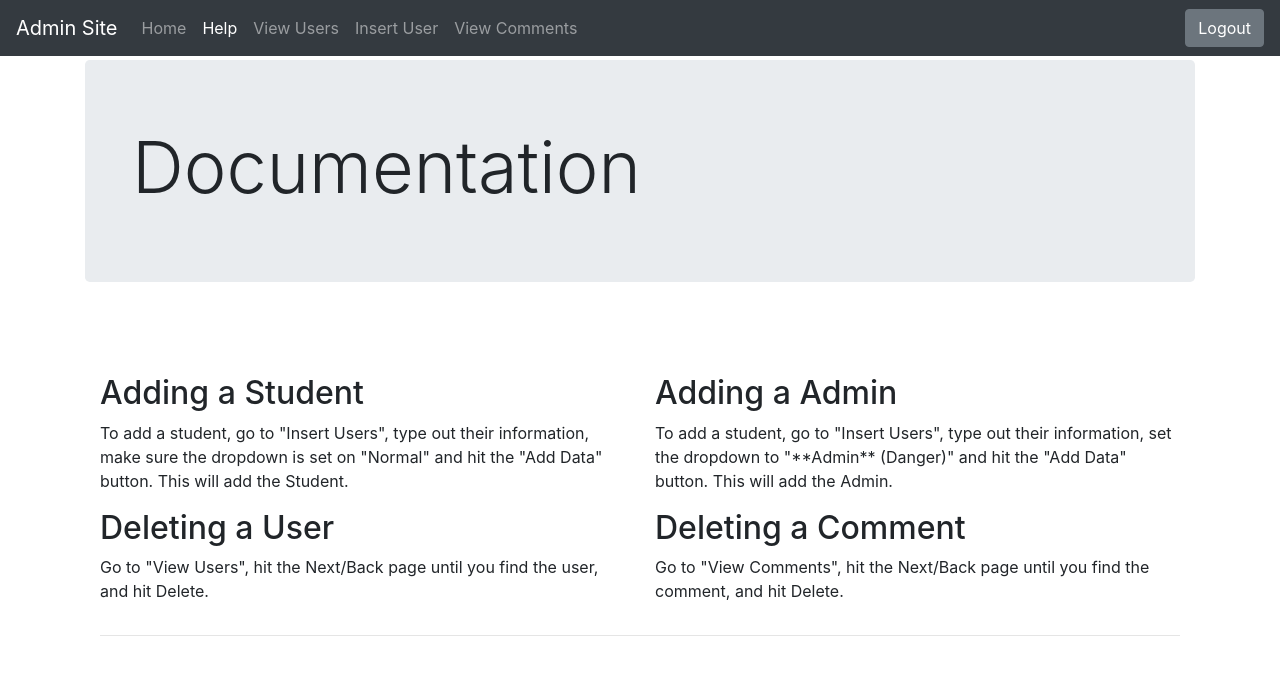
After one commit to VirtualScope/ForumAdminScope, a PHP site: page /documentation.php in a window 1280 px wide. The commit adds this page. Shown: the top 675 px of the page. Run offline with PHP 8.4, Linux system fonts and the light colour scheme; the visitor is signed in with stand-in values (Sample User, id 1).

Commit message:
Add additional page

```diff
--- /dev/null
+++ b/documentation.php
@@ -0,0 +1,43 @@
+<?php
+$secured = true;
+$page = "documentation";
+include("includes/header.inc.php");
+?>
+
+
+<main role="main" class="text-left">
+
+  <div class="jumbotron">
+    <div class="container">
+      <h1 class="display-3">Documentation</h1>
+    </div>
+  </div>
+
+  <div class="container">
+    <div class="row">
+      <div class="col-md-6">
+        <h2>Adding a Student</h2>
+        <p>To add a student, go to "Insert Users", type out their information, make sure the dropdown is set on "Normal" and hit the "Add Data" button. This will add the Student.</p>
+      </div>
+      <div class="col-md-6">
+        <h2>Adding a Admin</h2>
+        <p>To add a student, go to "Insert Users", type out their information, set the dropdown to "**Admin** (Danger)" and hit the "Add Data" button. This will add the Admin.</p>
+      </div>
+      <div class="col-md-6">
+        <h2>Deleting a User</h2>
+        <p>Go to "View Users", hit the Next/Back page until you find the user, and hit Delete.</p>
+      </div>
+      <div class="col-md-6">
+        <h2>Deleting a Comment</h2>
+        <p>Go to "View Comments", hit the Next/Back page until you find the comment, and hit Delete.</p>
+      </div>
+    </div>
+
+    <hr>
+
+  </div> <!-- /container -->
+
+</main>
+<?php
+include("includes/footer.inc.php");
+?>
--- a/includes/header.inc.php
+++ b/includes/header.inc.php
@@ -38,6 +38,9 @@ if ($isLoggedIn):
       <ul class="navbar-nav mr-auto">
         <li class="nav-item <?php if ($page === "home") echo "active"?>">
           <a class="nav-link" href="index.php">Home<span class="sr-only">(current)</span></a>
+        </li>
+        <li class="nav-item <?php if ($page === "documentation") echo "active"?>">
+          <a class="nav-link" href="documentation.php">Help</a>
         </li>
         <li class="nav-item <?php if ($page === "view") echo "active"?>">
           <a class="nav-link" href="view.php">View Users</a>
```
